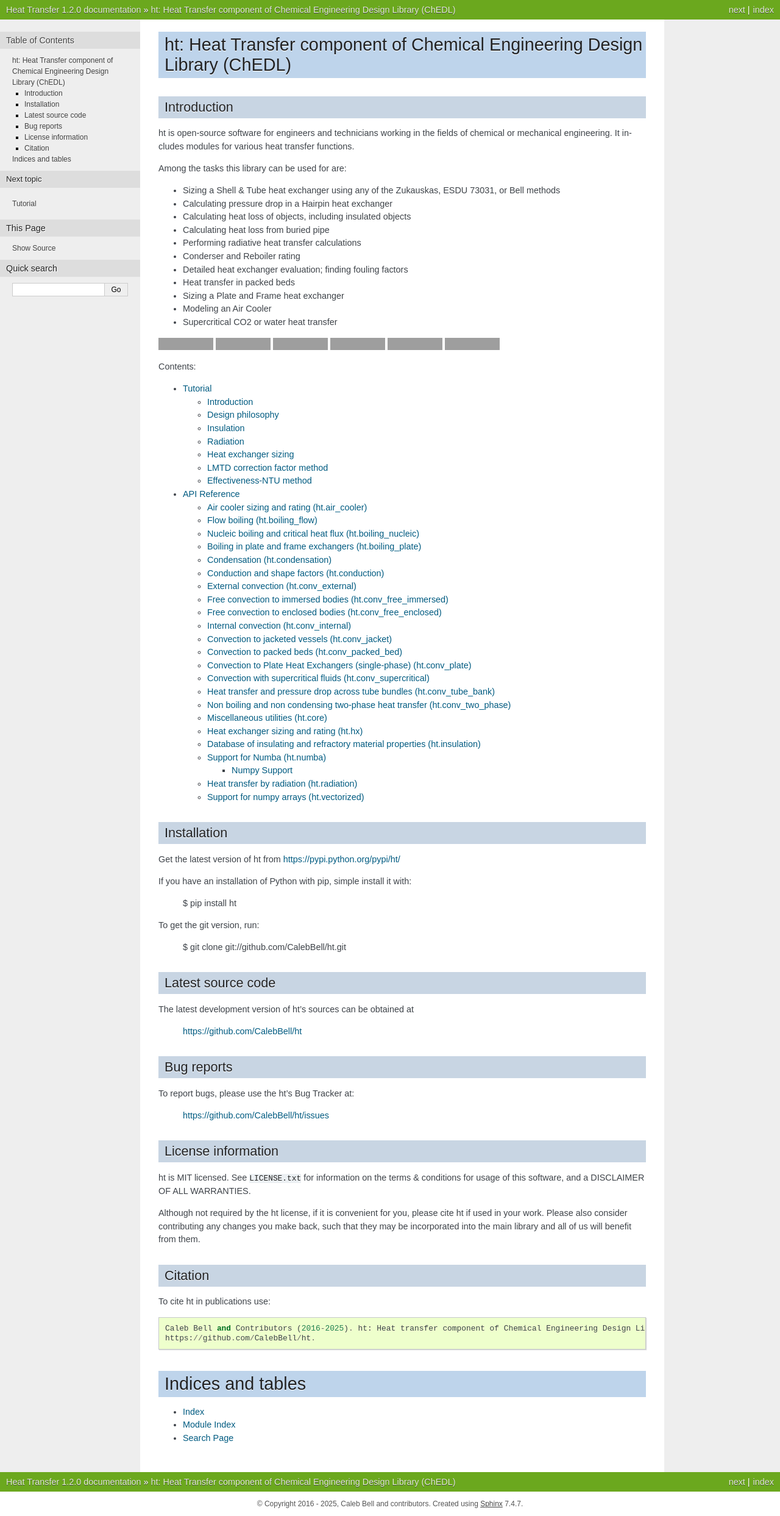
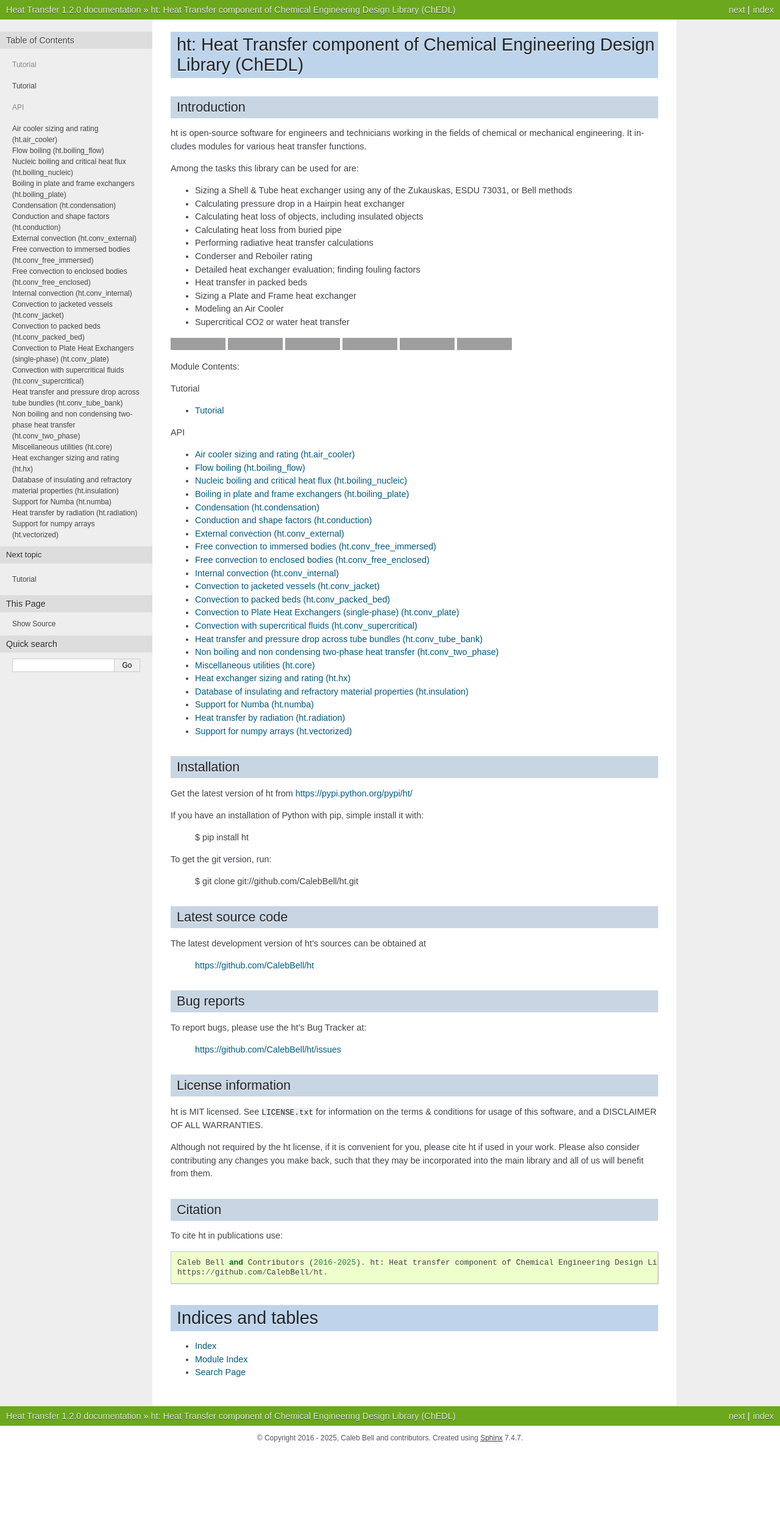
Before and after one commit to CalebBell/ht, a Sphinx documentation site: the page built from docs/index.rst, in a window 1280 px wide. Shown: the whole page at 61% size. Built offline with Sphinx 7.4.7, drawn with Linux system fonts in a browser that asks for light colours; formulas are drawn with MathJax 3; after the commit the page ends 2378 px from its top, so only the background shows below that; grey boxes are pictures that could not be loaded.

Commit message:
Docs update

```diff
--- /dev/null
+++ b/docs/_static/custom.css
@@ -0,0 +1,16 @@
+/* Fix for Sphinx issue #11000: nature theme sidebar overflow with autodoc names */
+/* See: https://github.com/sphinx-doc/sphinx/issues/11000 */
+
+/* Increase sidebar width to accommodate longer names */
+div.documentwrapper div.bodywrapper {
+    margin-left: 250px;
+}
+
+div.document div.sphinxsidebar {
+    width: 250px;
+}
+
+/* Add scrollbar for overflowing content */
+div.sphinxsidebarwrapper div {
+    overflow: auto;
+}
--- /dev/null
+++ b/docs/_templates/localtoc.html
@@ -0,0 +1,7 @@
+{# Custom local TOC template with depth limit #}
+{%- if display_toc %}
+  <div>
+    <h3><a href="{{ pathto(root_doc)|e }}">{{ _('Table of Contents') }}</a></h3>
+    {{ toctree(maxdepth=1, collapse=False, includehidden=True) }}
+  </div>
+{%- endif %}
--- a/docs/conf.py
+++ b/docs/conf.py
@@ -181,6 +181,9 @@
 # so a file named "default.css" will overwrite the builtin "default.css".
 html_static_path = ["_static"]
 
+# Custom CSS files
+html_css_files = ["custom.css"]
+
 # Add any extra paths that contain custom files (such as robots.txt or
 # .htaccess) here, relative to this directory. These files are copied
 # directly to the root of the documentation.
--- a/docs/index.rst
+++ b/docs/index.rst
@@ -44,11 +44,40 @@
    :alt: Zendo
    :target: https://zenodo.org/badge/latestdoi/48963057
 
-Contents:
+Module Contents:
 
 .. toctree::
+   :maxdepth: 1
+   :caption: Tutorial
+
    tutorial
-   modules
+
+.. toctree::
+   :maxdepth: 1
+   :caption: API
+
+   ht.air_cooler
+   ht.boiling_flow
+   ht.boiling_nucleic
+   ht.boiling_plate
+   ht.condensation
+   ht.conduction
+   ht.conv_external
+   ht.conv_free_immersed
+   ht.conv_free_enclosed
+   ht.conv_internal
+   ht.conv_jacket
+   ht.conv_packed_bed
+   ht.conv_plate
+   ht.conv_supercritical
+   ht.conv_tube_bank
+   ht.conv_two_phase
+   ht.core
+   ht.hx
+   ht.insulation
+   ht.numba
+   ht.radiation
+   ht.vectorized
 
 
 Installation
```
Also changed, not shown: docs/ht.rst (deleted, +0 -24 lines), docs/modules.rst (deleted, +0 -7 lines), docs/tutorial.rst (+4 -4 lines), 1 other file.
